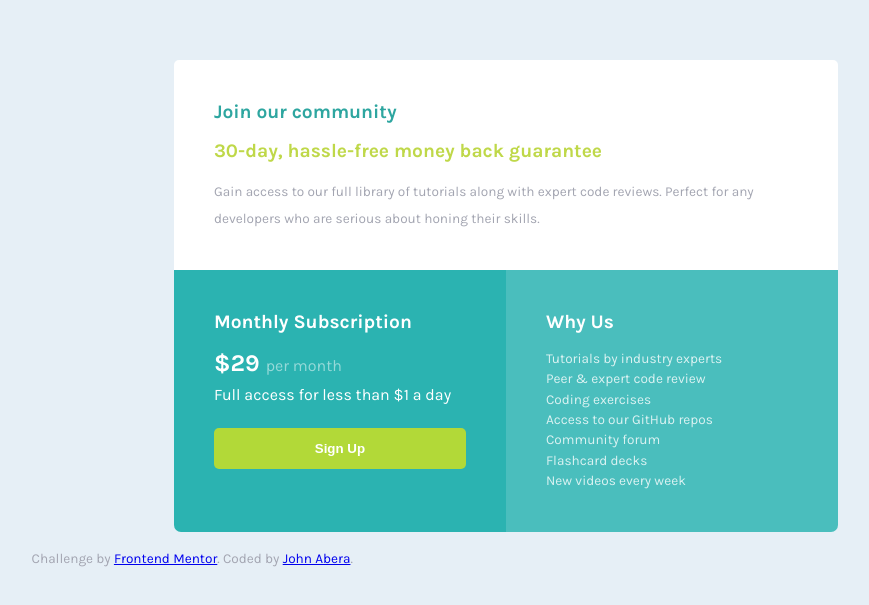
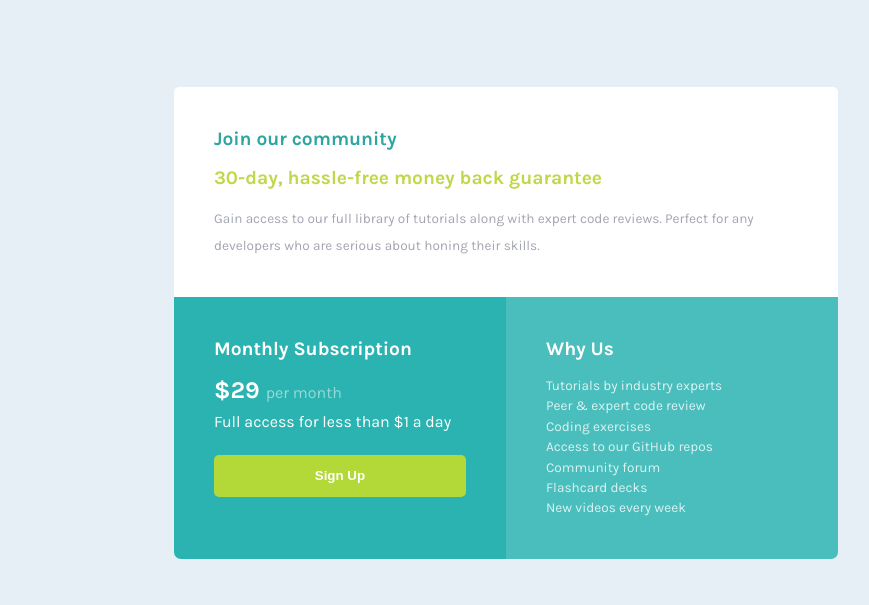
Before and after one commit to Gskds/kds.github.io, a plain HTML site: page index.html in a window 1280 px wide. Shown: the part 117-722 px from the top of the page, without its empty margins (134-1003 px from the left). Drawn offline with Linux system fonts and the light colour scheme.

Commit message:
footer removed

```diff
--- a/index.html
+++ b/index.html
@@ -49,13 +49,6 @@
       </div>
     </article>
   </main>
-
-  <footer>
-    <p class="attribution">
-      Challenge by <a href="https://www.frontendmentor.io?ref=challenge" target="_blank">Frontend Mentor</a>.
-      Coded by <a href="#">John Abera</a>.
-    </p>
-  </footer>
 </body>
 
 </html>
```
